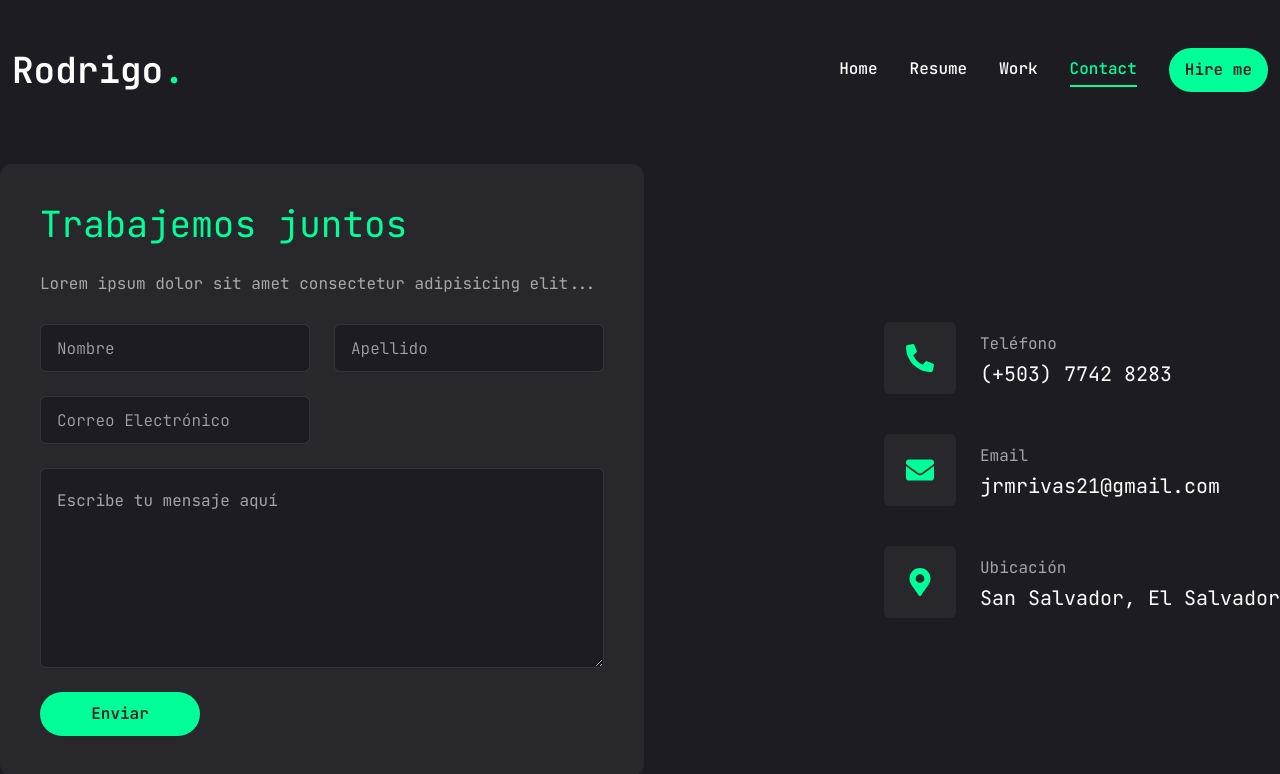
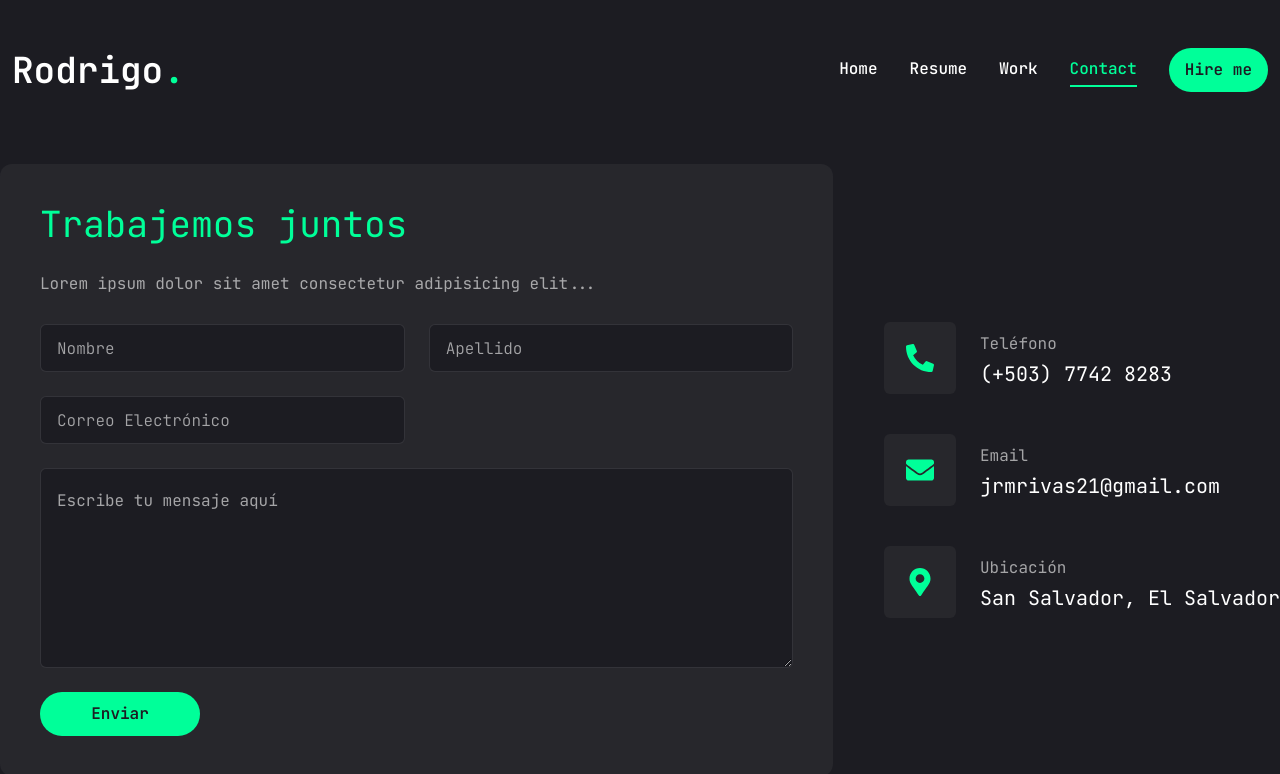
Before and after one commit to JRMRIVAS/portfolio, a Next.js app: page /contact in a window 1280 px wide. Shown: the top 774 px of the page. Built offline with nearby package versions, Linux system fonts and the light colour scheme.

Commit message:
[update ]ajuste visual del campo formulario corregido

```diff
--- a/src/app/contact/page.tsx
+++ b/src/app/contact/page.tsx
@@ -47,10 +47,10 @@ export default function ContactPage() {
       className="py-6"
     >
       <div className="container mx-auto">
-        <div className="flex flex-col xl:flex-row gap-[30px]">
+        <div className="grid grid-cols-1 xl:grid-cols-[2fr_1fr] gap-[30px]">
           {/* Formulario */}
-          <div className="xl:h-[54%] order-2 xl:order-none">
-            <form onSubmit={handleSubmit(onSubmit)} className="flex flex-col gap-6 bg-[#27272c] rounded-xl p-10">
+          <div className="bg-[#27272c] rounded-xl p-10">
+            <form onSubmit={handleSubmit(onSubmit)} className="flex flex-col gap-6 w-full">
               <h3 className="text-4xl text-accent">Trabajemos juntos</h3>
               <p className="text-white/60">
                 Lorem ipsum dolor sit amet consectetur adipisicing elit...
@@ -58,18 +58,17 @@ export default function ContactPage() {
 
               <div className="grid grid-cols-1 md:grid-cols-2 gap-6">
                 <div>
-                  <Input type="text" placeholder="Nombre" {...register("name")} />
+                  <Input className="w-full" type="text" placeholder="Nombre" {...register("name")} />
                   {errors.name && <p className="text-red-500">{errors.name.message}</p>}
                 </div>
                 <div>
-                  <Input type="text" placeholder="Apellido" {...register("lastName")} />
+                  <Input className="w-full" type="text" placeholder="Apellido" {...register("lastName")} />
                   {errors.lastName && <p className="text-red-500">{errors.lastName.message}</p>}
                 </div>
                 <div>
-                  <Input type="email" placeholder="Correo Electrónico" {...register("email")} />
+                  <Input className="w-full" type="email" placeholder="Correo Electrónico" {...register("email")} />
                   {errors.email && <p className="text-red-500">{errors.email.message}</p>}
                 </div>
-                {/* <Input type="text" placeholder="Teléfono" {...register("phone")} /> */}
               </div>
 
               <div>
@@ -77,7 +76,9 @@ export default function ContactPage() {
                 {errors.message && <p className="text-red-500">{errors.message.message}</p>}
               </div>
 
-              <Button type="submit" size="default" className="max-w-40">Enviar</Button>
+              <Button type="submit" size="default" className="max-w-40">
+                Enviar
+              </Button>
             </form>
           </div>
 
--- a/src/app/page.tsx
+++ b/src/app/page.tsx
@@ -71,9 +71,9 @@ export default function Home() {
                 <span>Descargar CV </span>
                 <FiDownload className="text-xl" />
               </Button>
-              <div className="mb-8 xl:mb-0">
+              {/* <div className="mb-8 xl:mb-0">
                 <Social containerStyles="flex gap-6" iconStyles="w-9 h-9 border border-accent rounded-full flex justify-center items-center text-accent text-base hover:bg-accent hover:text-primary hover:transition-all duration-500" />
-              </div>
+              </div> */}
             </div>
 
             <div className="flex items-center space-x-5 rounded-full border border-accent px-8 w-80 uppercase tracking-wider  h-[44px]">
```
Also changed, not shown: 1 other file (tests, documents, lock files or other folders).
